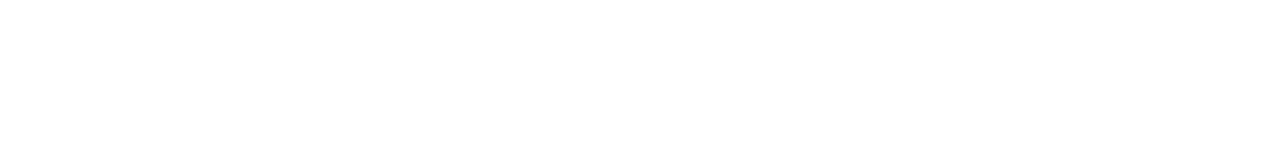
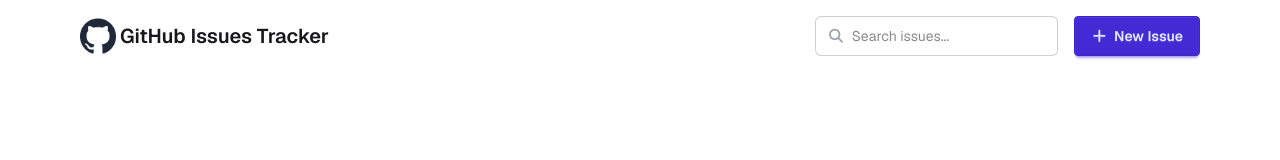
Before and after one commit to shoyon-at-git/B13-Assignment-5, a plain HTML site: page issues-tracker.html in a window 1280 px wide. Drawn offline with nearby package versions, Linux system fonts and the light colour scheme.

Commit message:
Added header section

```diff
--- a/issues-tracker.html
+++ b/issues-tracker.html
@@ -1,5 +1,6 @@
 <!DOCTYPE html>
 <html lang="en">
+
 <head>
     <meta charset="UTF-8">
     <meta name="viewport" content="width=device-width, initial-scale=1.0">
@@ -23,7 +24,21 @@
 
     <link rel="stylesheet" href="styles/style.css">
 </head>
+
 <body>
+    <header class="max-w-[1600px] px-20 py-4 flex justify-between items-center">
+        <div id="left-div" class="flex items-center gap-1">
+            <img src="assets/github-logo.png" alt="GitHub logo" class="w-9">
+            <h2 class="font-semibold text-xl">GitHub Issues Tracker</h2>
+        </div>
+        <div id="right-div" class="flex gap-4">
+            <label class="input input-bordered flex items-center gap-2 rounded-md">
+                <i class="fa-solid fa-magnifying-glass text-gray-400"></i>
+                <input type="text" class="grow" placeholder="Search issues..." />
+            </label>
+            <button class="btn btn-primary"><i class="fa-solid fa-plus"></i> New Issue</button>
+        </div>
+    </header>
+</body>
 
-</body>
 </html>
```
